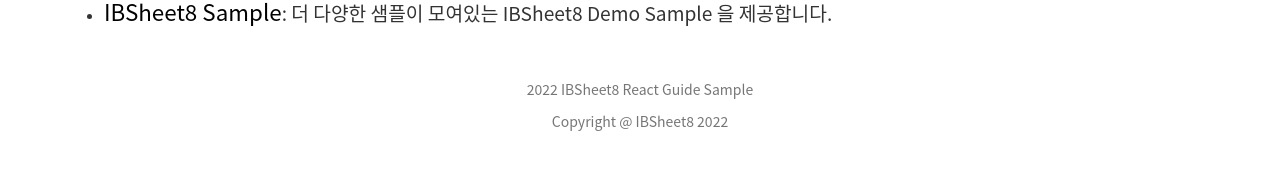
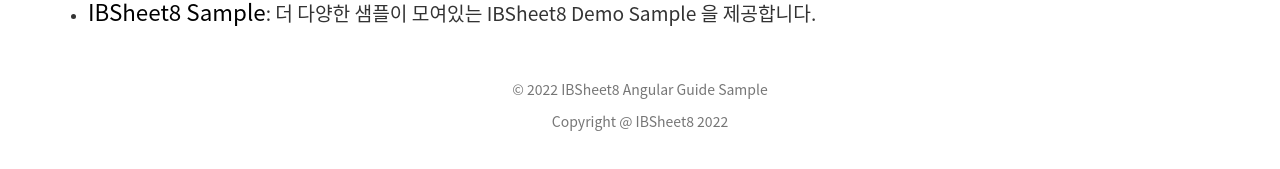
Before and after one commit to ibsheet/loader-angular-guide-sample, an Angular app: page /angular/ in a window 1280 px wide. Shown: the part 1632-1801 px from the top of the page. Built offline with nearby package versions, Linux system fonts and the light colour scheme; what @ibsheet/loader would draw is missing.

Commit message:
Update: 퍼블리싱

```diff
--- a/src/app/app.component.css
+++ b/src/app/app.component.css
@@ -39,7 +39,6 @@ h6 {
 
 .content {
   margin: 60px auto;
-  padding: 0 16px;
 }
 
 .content> :first-child {
--- a/src/app/app.component.html
+++ b/src/app/app.component.html
@@ -81,7 +81,7 @@
       </ul>
       <div>
         <div class="foot_copyright">
-          <p>2022 IBSheet8 React Guide Sample</p>
+          <p>© 2022 IBSheet8 Angular Guide Sample</p>
           <span>Copyright @ IBSheet8 2022</span>
         </div>
       </div>
```
